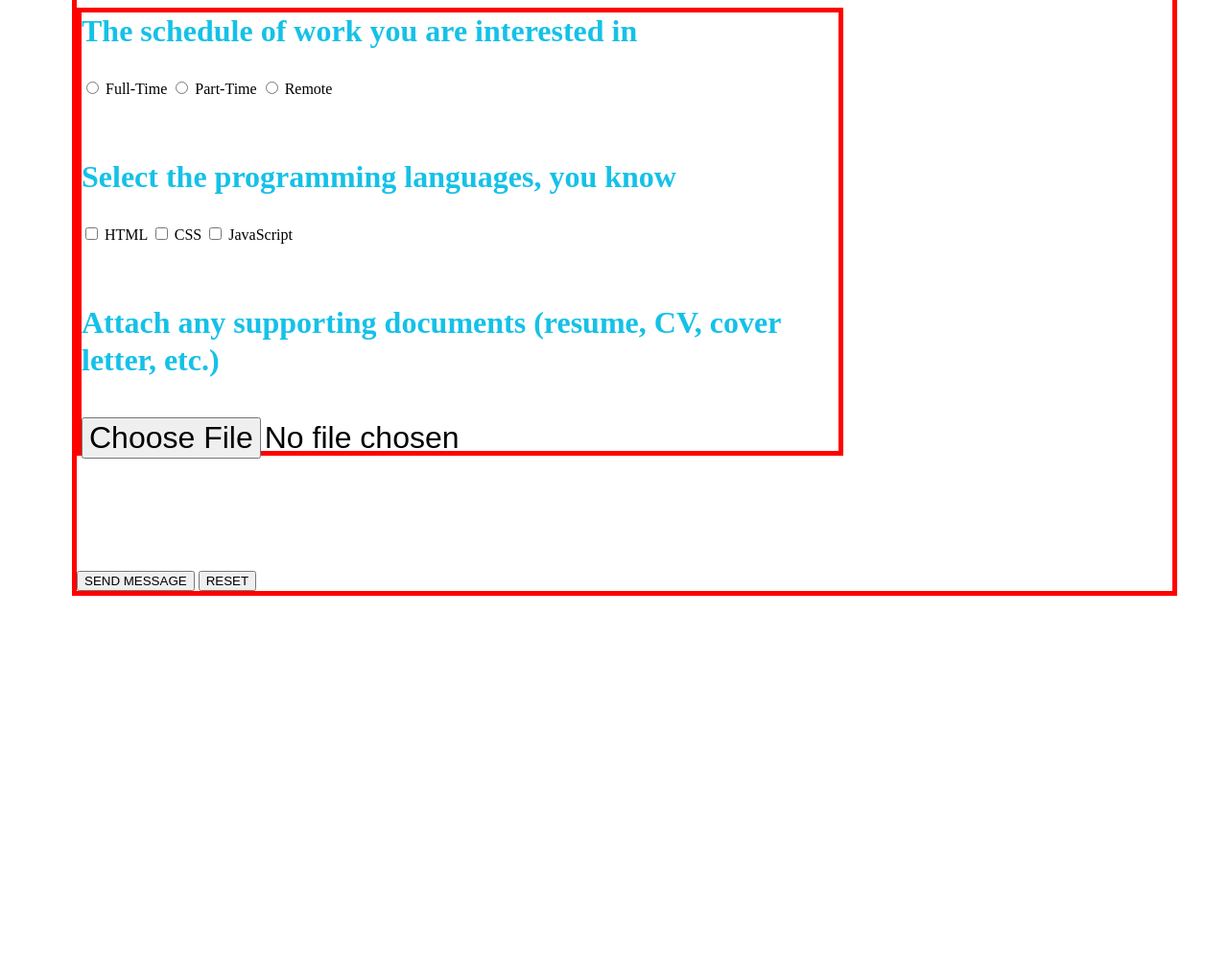
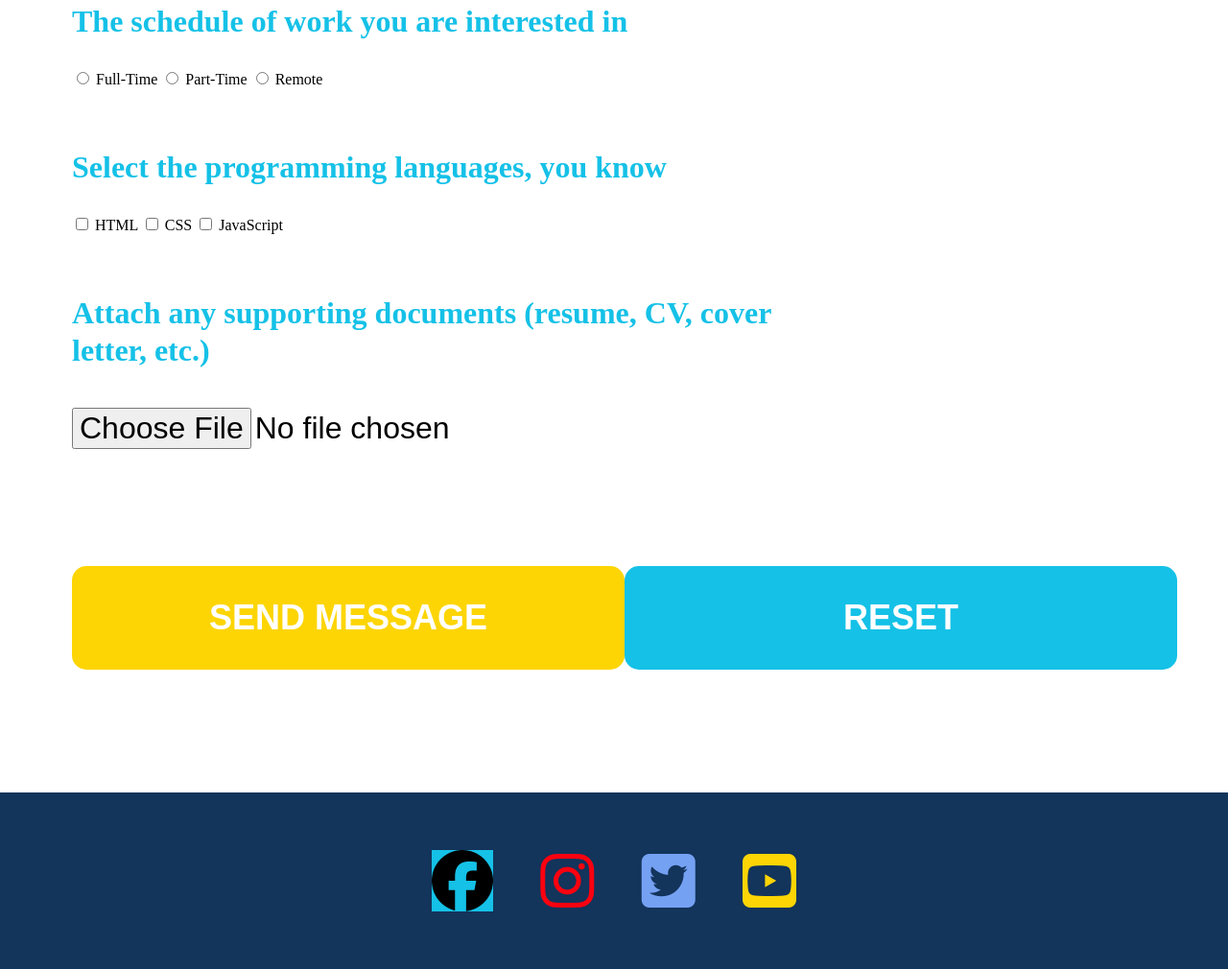
Before and after one commit to GiorgiJamaspishvili/HW11, a plain HTML site: page index.html in a window 1280 px wide. Shown: the part 899-1909 px from the top of the page at 96% size. Before the commit the page ends 1648 px from the top, so only its background shows below. Drawn offline with Linux system fonts and the light colour scheme.

Commit message:
complete

```diff
--- a/css/style.css
+++ b/css/style.css
@@ -31,7 +31,7 @@ li:hover {
     transition: 1s;
 }
 
-i {
+.fa-cart-shopping {
     font-size: 32px;
 }
 
@@ -40,9 +40,8 @@ i {
 
 main {
     width: 90%;
-    /* height: 109px; */
     margin: 114px 75px 128px 75px;
-    border: 5px solid red;
+    /* border: 5px solid red; */
 
 }
 
@@ -97,7 +96,7 @@ h2 {
     height: 467px;
     margin-top: 120px;
     margin-bottom: 120px;
-    border: solid 5px red;
+    /* border: solid 5px red; */
 
 }
 
@@ -135,11 +134,88 @@ h5 {
 }
 
 
-.file{
+.file {
     margin-top: 40px;
     font-style: normal;
-font-weight: 400;
-font-size: 32px;
-line-height: 39px;
+    font-weight: 400;
+    font-size: 32px;
+    line-height: 39px;
+    /* border-radius: 10px; */
+}
 
+
+.div_buttons {
+    width: 100%;
+    display: flex;
+    justify-content: space-between;
 }
+
+.send {
+    width: 630px;
+    height: 108px;
+    /* left: 75px; */
+    background: #FDD504;
+    border-radius: 15px;
+    font-style: normal;
+    font-weight: 700;
+    font-size: 36px;
+    line-height: 44px;
+    color: #FFFFFF;
+    border: none;
+}
+
+.reset {
+    width: 630px;
+    height: 108px;
+    /* left: 735px;
+top: 1479px; */
+    background: #15C1E7;
+    border-radius: 15px;
+    font-style: normal;
+    font-weight: 700;
+    font-size: 36px;
+    line-height: 44px;
+    color: #FFFFFF;
+    border: none;
+}
+
+
+/* Footer */
+
+footer {
+    width: 100%;
+    /* height: 200px; */
+    padding: 60px 450px;
+    background-color: #13345B;
+    display: flex;
+    justify-content: space-between;
+    align-items: center;
+    /* gap: 70px;
+    font-size: 32px; */
+}
+
+.fa-facebook {
+    background-color: #15C1E7;
+}
+
+.fa-instagram {
+    color: #FB0110;
+}
+
+.fa-square-twitter {
+    color: #75A1F3;
+}
+
+.fa-square-youtube {
+    color: #FDD504;
+}
+
+.icons {
+    gap: 70px;
+    font-size: 4rem;
+}
+
+.icons:hover {
+    font-size: 6rem;
+    font-style: italic;
+}
--- a/index.html
+++ b/index.html
@@ -141,14 +141,14 @@
                     </div>
 
 
+                    <div class="div_buttons">
 
 
-                    <input type="submit" value="SEND MESSAGE">
+                        <input type="submit" value="SEND MESSAGE" class="send">
 
-                    <button type="reset">RESET</button>
+                        <button type="reset" class="reset">RESET</button>
 
-
-
+                    </div>
 
                 </form>
 
@@ -156,6 +156,22 @@
 
             </div>
 
+        </main>
+
+
+        <!-- Footer -->
+
+        <footer>
+
+            <i class="fa-brands fa-facebook icons"></i>
+            <i class="fa-brands fa-instagram icons"></i>
+            <i class="fa-brands fa-square-twitter icons"></i>
+            <i class="fa-brands fa-square-youtube icons"></i>
+
+
+        </footer>
+
+    </div>
 
 
 
@@ -163,17 +179,6 @@
 
 
 
-
-
-        </main>
-
-
-
-
-    </div>
-
-
-
 </body>
 
 </html>
```
